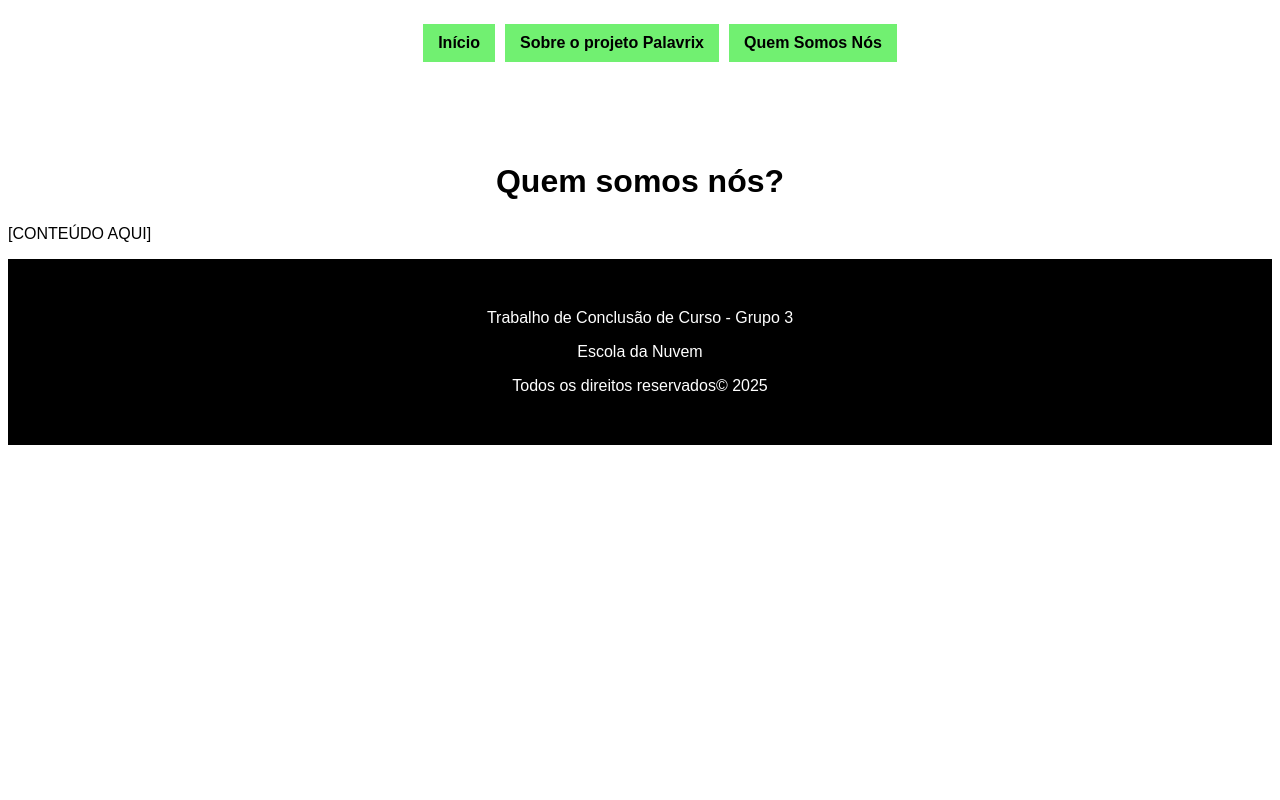
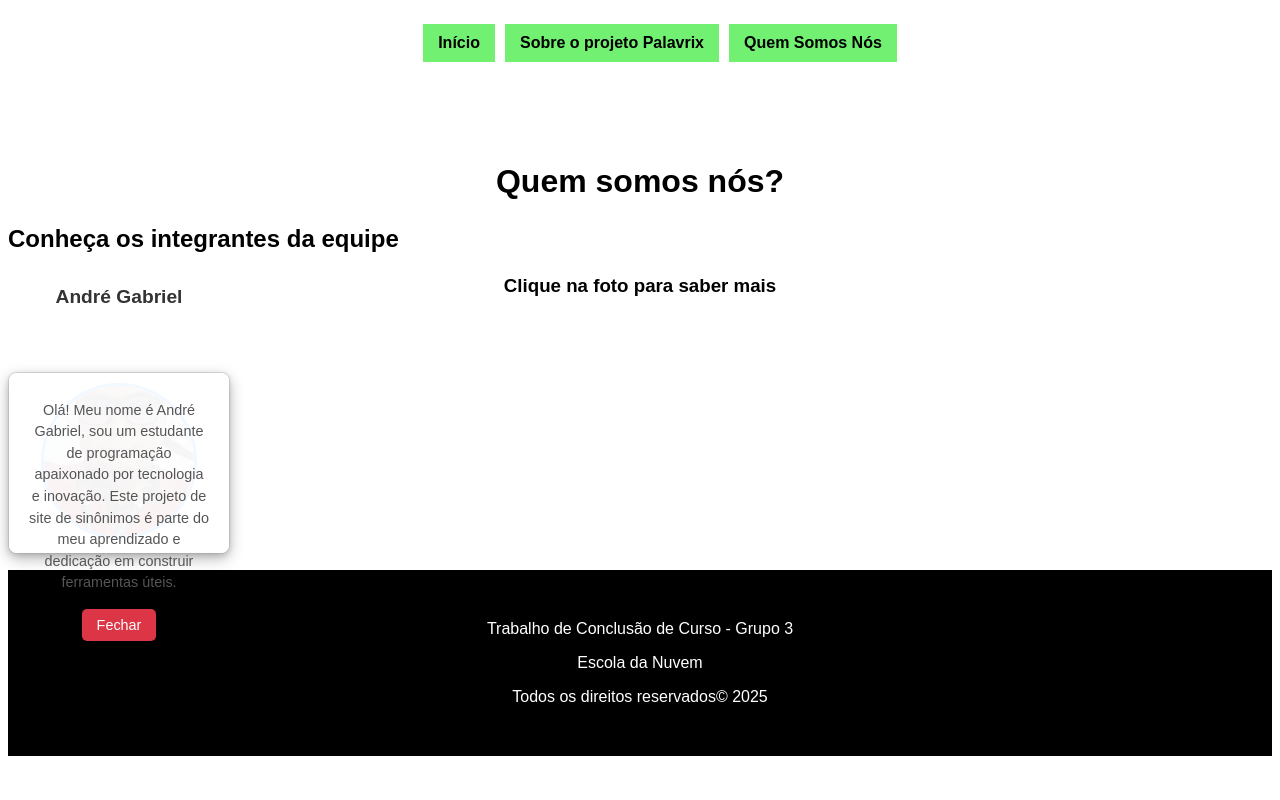
Before and after one commit to andreodon2/Projeto-Sinonimos-EDN, a Flask app: page /about-we/ in a window 1280 px wide. Run offline with Flask 3, Linux system fonts and the light colour scheme.

Commit message:
Inclusão de foto de teste em quem somos nós

```diff
--- a/static/css/estilo.css
+++ b/static/css/estilo.css
@@ -111,3 +111,96 @@
 .abaixo {
     padding-bottom: 50px;
 }
+
+/* Página quem somos nós */
+
+/* Seu CSS existente para body, container, etc. */
+
+/* Estilos para a seção da equipe */
+#equipe {
+    display: flex; /* Para alinhar as fotos lado a lado, se tiver mais de uma */
+    flex-wrap: wrap; /* Para quebrar linha se não couberem */
+    gap: 20px; /* Espaço entre os membros */
+    justify-content: center; /* Centraliza os membros */
+    margin-top: 30px;
+}
+
+.membro-equipe {
+    position: relative; /* Importante para posicionar o pop-up */
+    width: 200px; /* Largura da área do membro */
+    text-align: center;
+    padding: 10px;
+    border: 1px solid #ddd;
+    border-radius: 8px;
+    background-color: #fff;
+    box-shadow: 0 2px 5px rgba(0,0,0,0.1);
+    transition: transform 0.2s ease-in-out;
+}
+
+.membro-equipe:hover {
+    transform: translateY(-5px); /* Efeito visual ao passar o mouse */
+}
+
+.foto-integrante {
+    width: 150px; /* Tamanho da foto */
+    height: 150px;
+    border-radius: 50%; /* Deixa a foto redonda */
+    object-fit: cover; /* Garante que a imagem preencha o círculo */
+    cursor: pointer; /* Indica que a imagem é clicável */
+    border: 3px solid #007bff; /* Borda da foto */
+    transition: border-color 0.2s ease-in-out;
+}
+
+.foto-integrante:hover {
+    border-color: #0056b3; /* Cor da borda ao passar o mouse */
+}
+
+/* Estilos para o pop-up da biografia */
+.bio-popup {
+    display: none; /* ESTE É CRUCIAL: Inicialmente oculto */
+    position: absolute;
+    top: 0;
+    left: 0;
+    width: 100%;
+    height: 100%;
+    background-color: rgba(255, 255, 255, 0.95);
+    border-radius: 8px;
+    box-shadow: 0 5px 15px rgba(0,0,0,0.3);
+    padding: 20px;
+    box-sizing: border-box;
+    z-index: 10;
+    /* Adicione estas propriedades para o alinhamento centralizado */
+    display: flex; /* Transforma em flex container para centralizar conteúdo */
+    flex-direction: column; /* Organiza itens em coluna */
+    justify-content: center; /* Centraliza verticalmente o conteúdo */
+    align-items: center; /* Centraliza horizontalmente o conteúdo */
+    text-align: center; /* Garante que o texto dentro seja centralizado */
+}
+
+.bio-popup h3 {
+    margin-top: 0;
+    color: #333;
+    font-size: 1.2em;
+}
+
+.bio-popup p {
+    font-size: 0.9em;
+    color: #555;
+    line-height: 1.5;
+    margin-bottom: 15px;
+}
+
+.fechar-bio {
+    background-color: #dc3545; /* Cor vermelha para o botão fechar */
+    color: white;
+    border: none;
+    padding: 8px 15px;
+    border-radius: 5px;
+    cursor: pointer;
+    font-size: 0.9em;
+    transition: background-color 0.2s;
+}
+
+.fechar-bio:hover {
+    background-color: #c82333;
+}
--- a/templates/index.html
+++ b/templates/index.html
@@ -13,6 +13,7 @@
             <li><a href="/about-we/">Quem Somos Nós</a></li>
         </ul>
     </header>
+    <img src="{{ url_for('static', filename='imagens/logo.png') }}" alt="Logo Palavrix">
     <h1 class="titulo">Palavrix</h1>
     <h3>Encontre palavras similares para enriquecer sua escrita!</h3>
     <form class="buscador" method="POST" action="/">
--- a/templates/quem-somos-nos.html
+++ b/templates/quem-somos-nos.html
@@ -14,11 +14,30 @@
         </ul>
     </header>
     <h1>Quem somos nós?</h1>
-    [CONTEÚDO AQUI]
+    <h2>Conheça os integrantes da equipe</h2>
+    <h3>Clique na foto para saber mais</h3>
+    <div class="membro-equipe">
+        <img class="foto-integrante" src="{{ url_for('static', filename='imagens/andre.jpg') }}" alt="Foto do André" onclick="toggleBio('bioAndre')">
+            <div class="bio-popup" id="bioAndre">
+                <h3>André Gabriel</h3>
+                <p>Olá! Meu nome é André Gabriel, sou um estudante de programação apaixonado por tecnologia e inovação. Este projeto de site de sinônimos é parte do meu aprendizado e dedicação em construir ferramentas úteis.</p>
+                <button class="fechar-bio" onclick="toggleBio('bioAndre')">Fechar</button>
+            </div>
+    </div>
     <footer>
         <p class="acima">Trabalho de Conclusão de Curso - Grupo 3</p>
         <p>Escola da Nuvem</p>
         <p class="abaixo">Todos os direitos reservados&copy; 2025
     </footer>
+    <script>
+        function toggleBio(id) {
+            var bio = document.getElementById(id);
+            if (bio.style.display === "block") {
+                bio.style.display = "none";
+            } else {
+                bio.style.display = "block";
+            }
+        }
+    </script>
 </body>
 </html>
```
Also changed, not shown: static/imagens/andre.jpg (added), static/imagens/fundo.png (renamed from templates/imagens/fundo.png), static/imagens/icon.png (renamed from templates/imagens/icon.png), static/imagens/logo.png (renamed from templates/imagens/logo.png).
